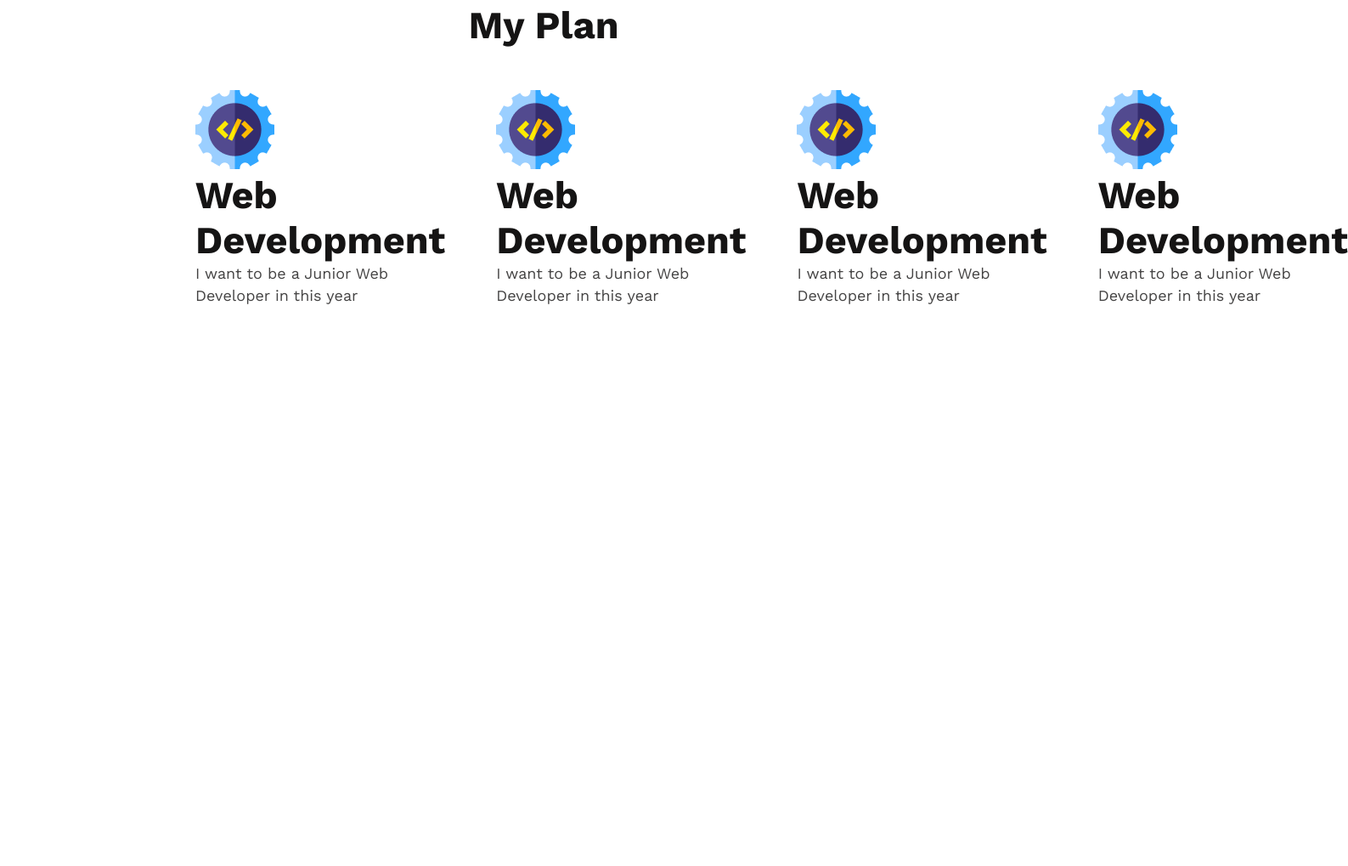
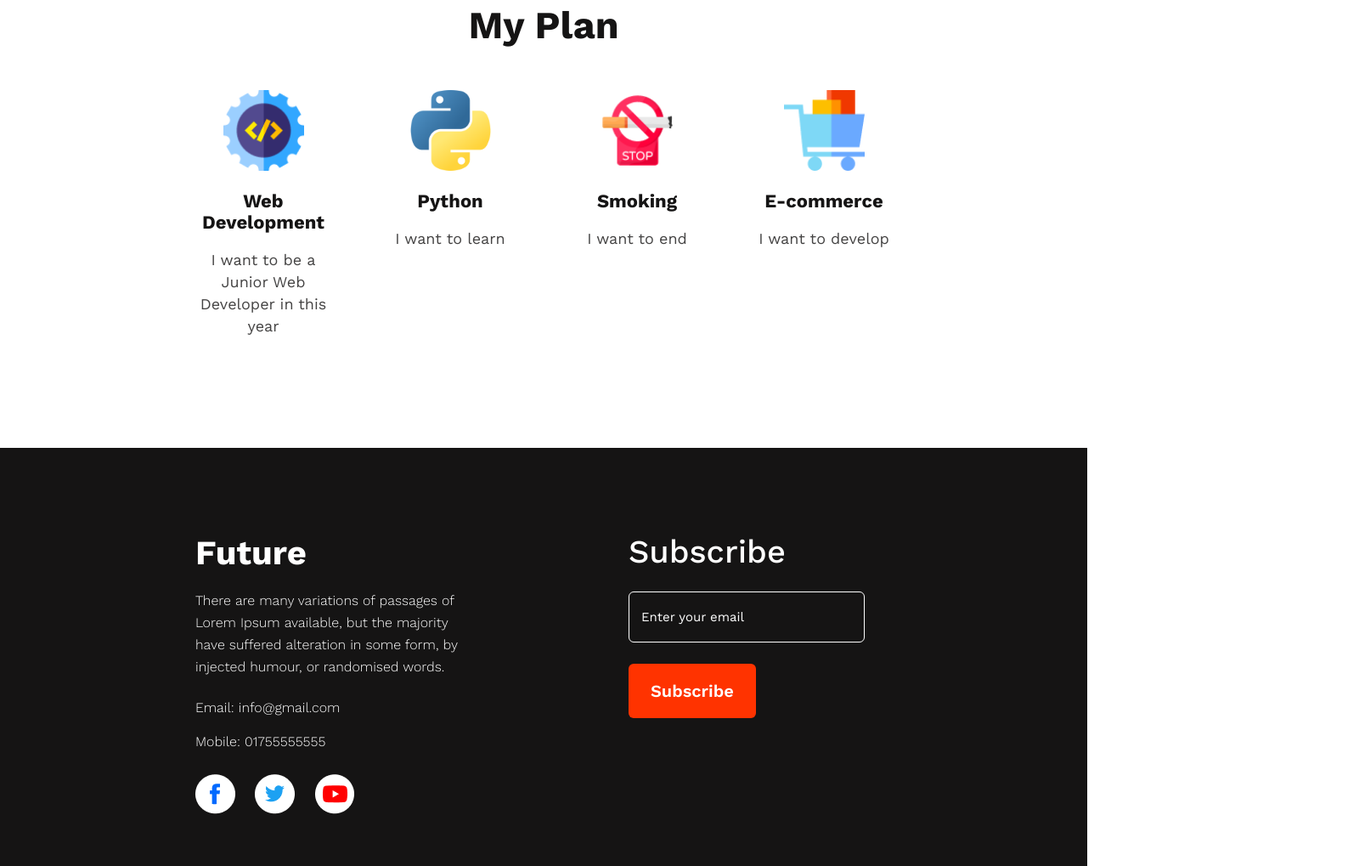
Before and after one commit to Mostakimw/new-year-new-me, a plain HTML site: page index.html in a window 1280 px wide. Shown: the part 1781-2800 px from the top of the page at 85% size, 1587 px wide, since content can reach past the window. Before the commit the page ends 2142 px from the top, so only its background shows below. Drawn offline with nearby package versions, Linux system fonts and the light colour scheme.

Commit message:
added footer

```diff
--- a/css/style.css
+++ b/css/style.css
@@ -10,6 +10,7 @@
     font-size: 45px;
     color: #151414;
 }
+
 .secondary-font {
     line-height: 26px;
     font-weight: 400;
@@ -41,13 +42,14 @@
 .banner-content {
     margin-left: auto;
     margin-right: 200px;
-    width: 500px;
+    max-width: 500px;
     text-align: right;
 }
 
 .banner-title {
     font-size: 65px;
 }
+
 .banner-description {
     margin: 35px 0;
 }
@@ -63,12 +65,15 @@
     justify-content: center;
     align-items: center;
 }
+
 .failure-details {
     max-width: 450px;
 }
+
 .failure-title {
     font-size: 45px;
 }
+
 .failure-description {
     margin-top: 29px;
     margin-bottom: 20px;
@@ -81,14 +86,98 @@
 .plan {
     margin: 0 230px;
 }
+
 .my-plan-title {
     text-align: center;
     margin-bottom: 50px;
 }
+
 .plan-details {
     display: flex;
     gap: 60px;
-    justify-content: space-between;
+}
+
+.plan-items {
+    flex: 1;
+    text-align: center;
+}
+
+.plan-items img {
+    width: 95px;
+}
+
+.plan-title {
+    font-size: 22px;
+    margin: 19px 0;
 }
 
 /* My plan styles end */
+
+/* Mindset section styles start */
+
+.mindset {
+    margin: 130px 0;
+}
+
+/* Mindset section styles  end */
+
+/* footer styles start  */
+
+footer {
+    display: flex;
+    gap: 200px;
+    background-color: #151414;
+    padding: 100px 230px;
+}
+
+.footer-item {
+    flex: 1;
+}
+
+footer .future {
+    color: #ffffff;
+    font-size: 40px;
+    margin-bottom: 20px;
+}
+
+footer .email {
+    color: #ffffff;
+    margin-top: 22px;
+    margin-bottom: 14px;
+    font-weight: lighter;
+    font-size: 16px;
+}
+
+footer .mobile, .future-description {
+    color: #ffffff;
+    font-weight: lighter;
+    font-size: 16px;
+}
+
+footer img {
+    margin-top: 25px;
+    padding-right: 18px;
+}
+
+footer .subscribe {
+    color: #ffffff;
+    font-weight: 500;
+    font-size: 38px;
+}
+
+footer input {
+    width: 80%;
+    margin: 25px 0;
+    padding: 20px 14px;
+    font-size: 15px;
+    border: 1px solid #ffffff;
+    background-color: #151414;
+    border-radius: 6px;
+    color: #ffffff;
+}
+
+footer input::placeholder {
+    color: #ffffff;
+}
+
+/* footer styles end */
--- a/index.html
+++ b/index.html
@@ -57,24 +57,57 @@
                     <p class="plan-description secondary-font">I want to be a Junior Web Developer in this year</p>
                 </div>
                 <div class="plan-items">
-                    <img src="images/icons/web.png" alt="Web development icons">
-                    <h1 class="plan-title primary-font">Web Development</h1>
-                    <p class="plan-description secondary-font">I want to be a Junior Web Developer in this year</p>
+                    <img src="images/icons/python.png" alt="Web development icons">
+                    <h1 class="plan-title primary-font">Python</h1>
+                    <p class="plan-description secondary-font">I want to learn</p>
                 </div>
                 <div class="plan-items">
-                    <img src="images/icons/web.png" alt="Web development icons">
-                    <h1 class="plan-title primary-font">Web Development</h1>
-                    <p class="plan-description secondary-font">I want to be a Junior Web Developer in this year</p>
+                    <img src="images/icons/smoke.png" alt="Web development icons">
+                    <h1 class="plan-title primary-font">Smoking</h1>
+                    <p class="plan-description secondary-font">I want to end</p>
                 </div>
                 <div class="plan-items">
-                    <img src="images/icons/web.png" alt="Web development icons">
-                    <h1 class="plan-title primary-font">Web Development</h1>
-                    <p class="plan-description secondary-font">I want to be a Junior Web Developer in this year</p>
+                    <img src="images/icons/ecom.png" alt="Web development icons">
+                    <h1 class="plan-title primary-font">E-commerce</h1>
+                    <p class="plan-description secondary-font">I want to develop</p>
                 </div>
             </div>
         </section>
         <!-- My Plan Section end -->
+
+        <!-- Mindset section start  -->
+
+        <section class="mindset"></section>
+        <!-- Mindset section end -->
     </main>
+
+    <!-- Footer start  -->
+
+    <footer>
+        <div class="footer-item future-item">
+            <h1 class="primary-font future">Future</h1>
+            <p class="secondary-font future-description">
+                There are many variations of passages of Lorem Ipsum
+                available, but the majority have suffered alteration in some
+                form, by injected humour, or randomised words.
+            </p>
+            <p class="secondary-font email">Email: info@gmail.com</p>
+            <p class="secondary-font mobile">Mobile: 01755555555</p>
+            <div class="social-link">
+                <img src="images/icons/fb.png" alt="Facebook Link">
+                <img src="images/icons/twitter.png" alt="Twitter link">
+                <img src="images/icons/youtube.png" alt="Youtube channel">
+            </div>
+        </div>
+        <div class="footer-item subscription">
+            <h3 class="subscribe primary-font">Subscribe</h3>
+            <form action="">
+                <input type="email" name="email" id="email" placeholder="Enter your email">
+            </form>
+            <button class="btn-primary subscribe-btn">Subscribe</button>
+        </div>
+    </footer>
+    <!-- Footer end  -->
 </body>
 
 </html>
```
Also changed, not shown: images/icons/python.png (added).
